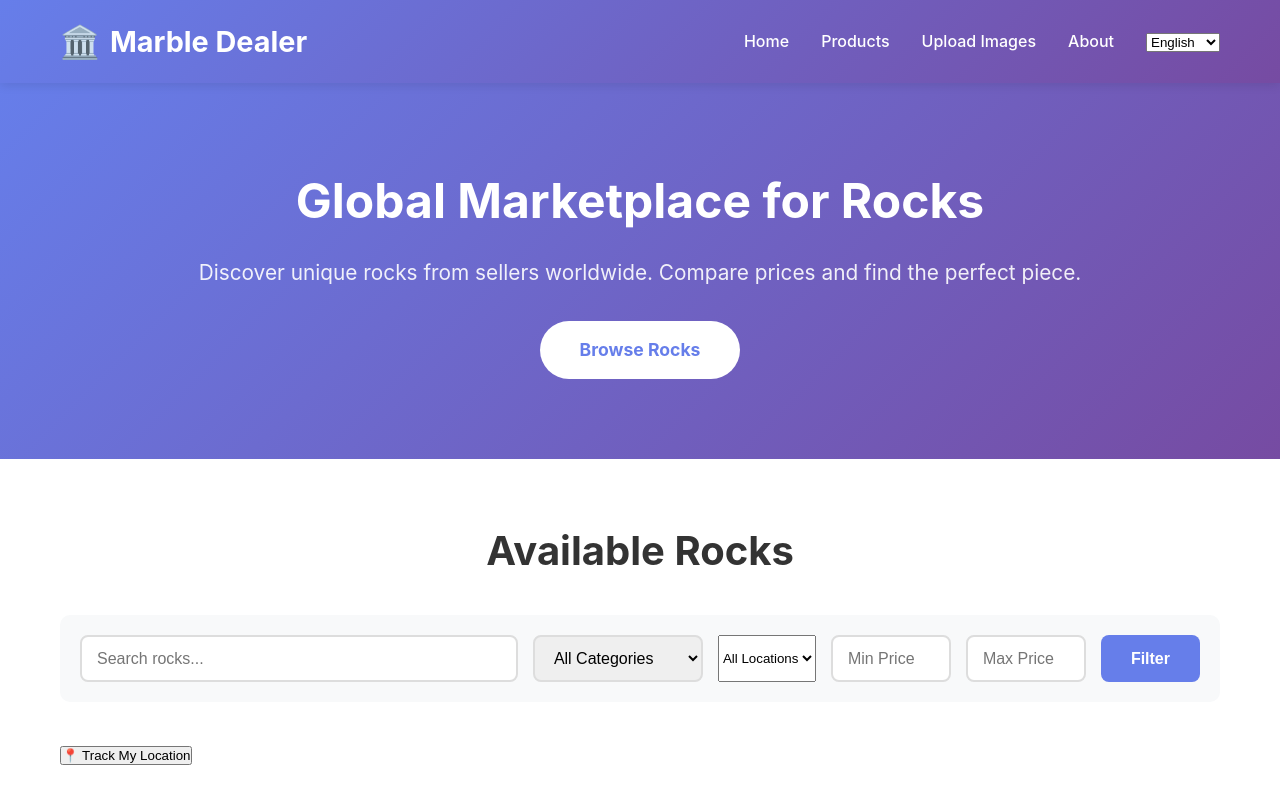
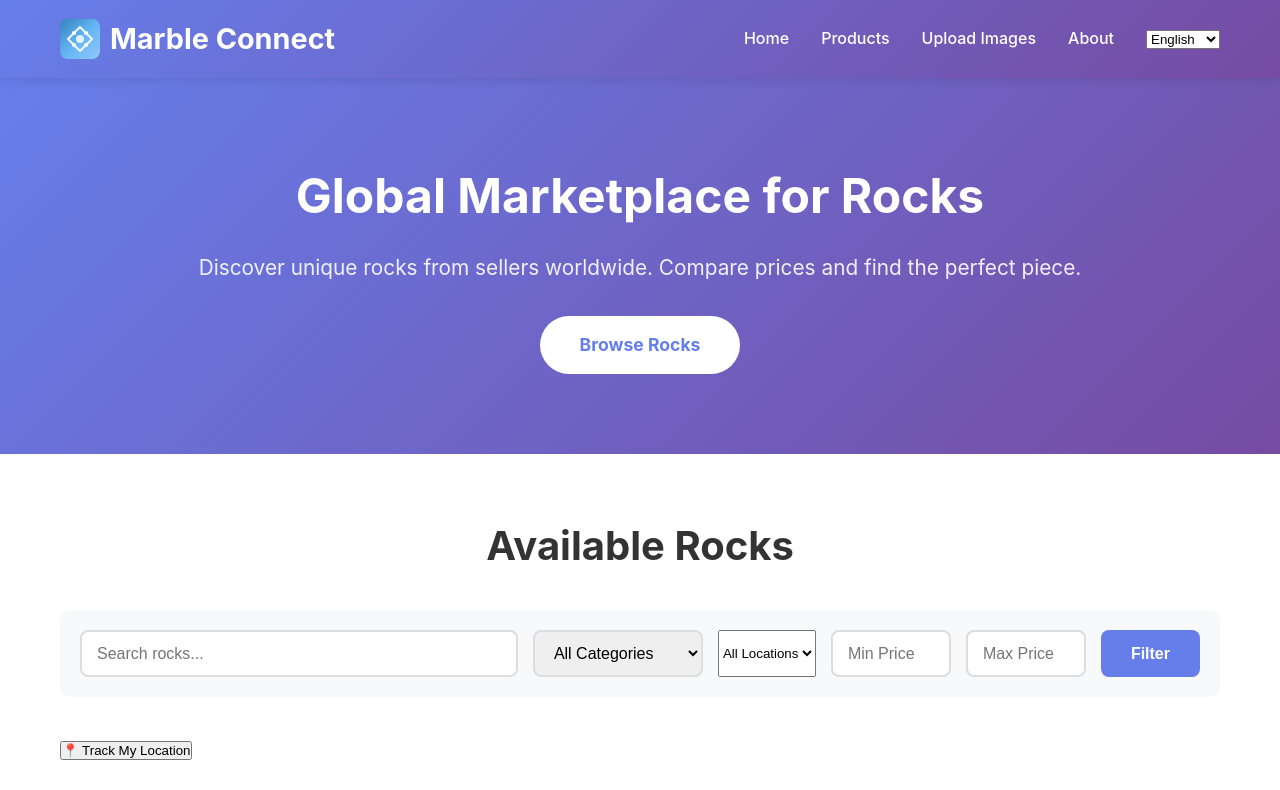
Before and after one commit to kushalreddyjammi/rockWebsite, a plain HTML site: page index.html in a window 1280 px wide. Shown: the top 790 px of the page. Drawn offline with Linux system fonts and the light colour scheme.

Commit message:
Add files via upload

```diff
--- a/index.html
+++ b/index.html
@@ -3,7 +3,7 @@
 <head>
     <meta charset="UTF-8">
     <meta name="viewport" content="width=device-width, initial-scale=1.0">
-    <title>Marble Dealer - Global Marketplace for Marble</title>
+    <title>Marble Connect - Global Marketplace for Marble</title>
     <link rel="preconnect" href="https://fonts.googleapis.com">
     <link rel="preconnect" href="https://fonts.gstatic.com" crossorigin>
     <link href="https://fonts.googleapis.com/css2?family=Inter:wght@300;400;500;600;700;800;900&family=Playfair+Display:wght@400;500;600;700;800;900&display=swap" rel="stylesheet">
@@ -14,8 +14,26 @@
         <nav class="navbar">
             <div class="container">
                 <div class="logo">
-                    <span class="rock-icon">🏛️</span>
-                    <h1>Marble Dealer</h1>
+                    <svg class="logo-icon" width="40" height="40" viewBox="0 0 40 40" fill="none" xmlns="http://www.w3.org/2000/svg">
+                        <defs>
+                            <linearGradient id="marbleGradient" x1="0%" y1="0%" x2="100%" y2="100%">
+                                <stop offset="0%" style="stop-color:#3282b8;stop-opacity:1" />
+                                <stop offset="50%" style="stop-color:#64b5f6;stop-opacity:1" />
+                                <stop offset="100%" style="stop-color:#90caf9;stop-opacity:1" />
+                            </linearGradient>
+                        </defs>
+                        <rect width="40" height="40" rx="8" fill="url(#marbleGradient)"/>
+                        <path d="M20 8 L26 14 M20 8 L14 14" stroke="#ffffff" stroke-width="2" stroke-linecap="round" opacity="0.9"/>
+                        <path d="M8 20 L14 26 M8 20 L14 14" stroke="#ffffff" stroke-width="2" stroke-linecap="round" opacity="0.9"/>
+                        <path d="M32 20 L26 26 M32 20 L26 14" stroke="#ffffff" stroke-width="2" stroke-linecap="round" opacity="0.9"/>
+                        <path d="M20 32 L14 26 M20 32 L26 26" stroke="#ffffff" stroke-width="2" stroke-linecap="round" opacity="0.9"/>
+                        <circle cx="20" cy="20" r="4" fill="#ffffff" opacity="0.8"/>
+                        <circle cx="14" cy="14" r="2" fill="#ffffff"/>
+                        <circle cx="26" cy="14" r="2" fill="#ffffff"/>
+                        <circle cx="14" cy="26" r="2" fill="#ffffff"/>
+                        <circle cx="26" cy="26" r="2" fill="#ffffff"/>
+                    </svg>
+                    <h1>Marble Connect</h1>
                 </div>
                 <ul class="nav-links">
                     <li><a href="#home" data-i18n="nav.home">Home</a></li>
@@ -141,7 +159,7 @@
 
     <footer>
         <div class="container">
-            <p>&copy; 2024 <span data-i18n="footer.company">Marble Dealer</span>. <span data-i18n="footer.rights">All rights reserved.</span></p>
+            <p>&copy; 2024 <span data-i18n="footer.company">Marble Connect</span>. <span data-i18n="footer.rights">All rights reserved.</span></p>
         </div>
     </footer>
 
@@ -179,8 +197,8 @@
                     locationError: "Unable to get location. Please check permissions."
                 },
                 about: {
-                    title: "About Marble Dealer",
-                    description: "Marble Dealer is a global marketplace connecting marble sellers and buyers worldwide. Sellers can list their products, and customers can browse and compare prices from different sellers.",
+                    title: "About Marble Connect",
+                    description: "Marble Connect is a global marketplace connecting marble sellers and buyers worldwide. Sellers can list their products, and customers can browse and compare prices from different sellers.",
                     feature1: {
                         title: "Global Reach",
                         description: "Connect with sellers and buyers from around the world"
@@ -195,7 +213,7 @@
                     }
                 },
                 footer: {
-                    company: "Marble Dealer",
+                    company: "Marble Connect",
                     rights: "All rights reserved."
                 }
             },
@@ -230,8 +248,8 @@
                     locationError: "No se pudo obtener la ubicación. Por favor verifica los permisos."
                 },
                 about: {
-                    title: "Acerca de Marble Dealer",
-                    description: "Marble Dealer es un mercado global que conecta vendedores y compradores de mármol en todo el mundo. Los vendedores pueden listar sus productos y los clientes pueden explorar y comparar precios de diferentes vendedores.",
+                    title: "Acerca de Marble Connect",
+                    description: "Marble Connect es un mercado global que conecta vendedores y compradores de mármol en todo el mundo. Los vendedores pueden listar sus productos y los clientes pueden explorar y comparar precios de diferentes vendedores.",
                     feature1: {
                         title: "Alcance Global",
                         description: "Conéctate con vendedores y compradores de todo el mundo"
@@ -246,7 +264,7 @@
                     }
                 },
                 footer: {
-                    company: "Marble Dealer",
+                    company: "Marble Connect",
                     rights: "Todos los derechos reservados."
                 }
             },
@@ -281,8 +299,8 @@
                     locationError: "Impossible d'obtenir la position. Veuillez vérifier les permissions."
                 },
                 about: {
-                    title: "À propos de Marble Dealer",
-                    description: "Marble Dealer est un marché mondial reliant les vendeurs et acheteurs de marbre dans le monde entier. Les vendeurs peuvent lister leurs produits et les clients peuvent parcourir et comparer les prix de différents vendeurs.",
+                    title: "À propos de Marble Connect",
+                    description: "Marble Connect est un marché mondial reliant les vendeurs et acheteurs de marbre dans le monde entier. Les vendeurs peuvent lister leurs produits et les clients peuvent parcourir et comparer les prix de différents vendeurs.",
                     feature1: {
                         title: "Portée Mondiale",
                         description: "Connectez-vous avec des vendeurs et acheteurs du monde entier"
@@ -297,7 +315,7 @@
                     }
                 },
                 footer: {
-                    company: "Marble Dealer",
+                    company: "Marble Connect",
                     rights: "Tous droits réservés."
                 }
             },
@@ -332,8 +350,8 @@
                     locationError: "Standort konnte nicht abgerufen werden. Bitte überprüfen Sie die Berechtigungen."
                 },
                 about: {
-                    title: "Über Marble Dealer",
-                    description: "Marble Dealer ist ein globaler Marktplatz, der Marmorhändler und -käufer weltweit verbindet. Verkäufer können ihre Produkte auflisten und Kunden können Preise verschiedener Verkäufer durchsuchen und vergleichen.",
+                    title: "Über Marble Connect",
+                    description: "Marble Connect ist ein globaler Marktplatz, der Marmorhändler und -käufer weltweit verbindet. Verkäufer können ihre Produkte auflisten und Kunden können Preise verschiedener Verkäufer durchsuchen und vergleichen.",
                     feature1: {
                         title: "Globale Reichweite",
                         description: "Verbinden Sie sich mit Verkäufern und Käufern aus aller Welt"
@@ -348,7 +366,7 @@
                     }
                 },
                 footer: {
-                    company: "Marble Dealer",
+                    company: "Marble Connect",
                     rights: "Alle Rechte vorbehalten."
                 }
             },
@@ -383,8 +401,8 @@
                     locationError: "无法获取位置。请检查权限。"
                 },
                 about: {
-                    title: "关于Marble Dealer",
-                    description: "Marble Dealer是一个连接全球大理石买卖双方的全球市场。卖家可以列出他们的产品，客户可以浏览和比较不同卖家的价格。",
+                    title: "关于Marble Connect",
+                    description: "Marble Connect是一个连接全球大理石买卖双方的全球市场。卖家可以列出他们的产品，客户可以浏览和比较不同卖家的价格。",
                     feature1: {
                         title: "全球覆盖",
                         description: "与世界各地的卖家和买家联系"
@@ -399,7 +417,7 @@
                     }
                 },
                 footer: {
-                    company: "Marble Dealer",
+                    company: "Marble Connect",
                     rights: "保留所有权利。"
                 }
             }
```
